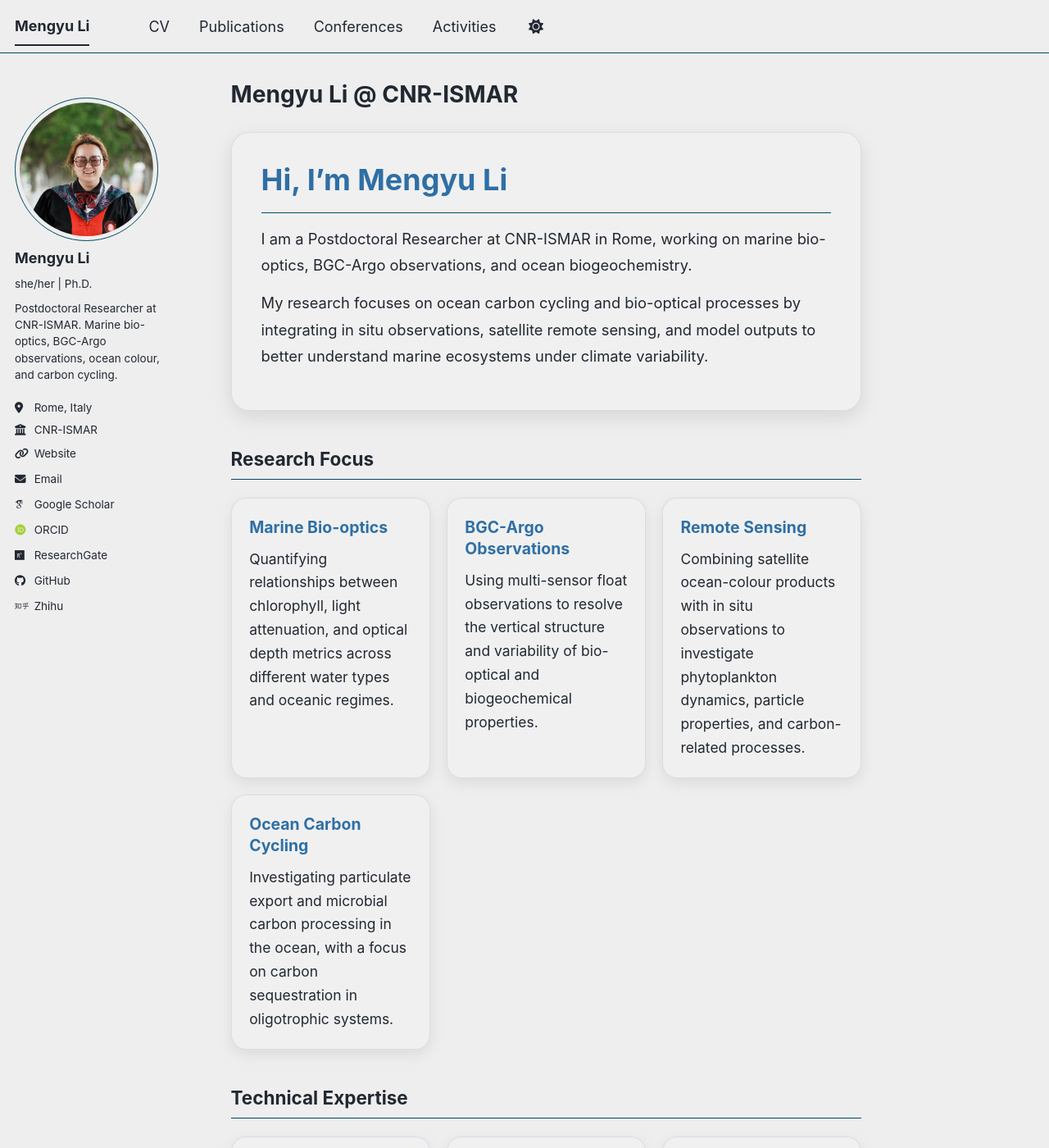
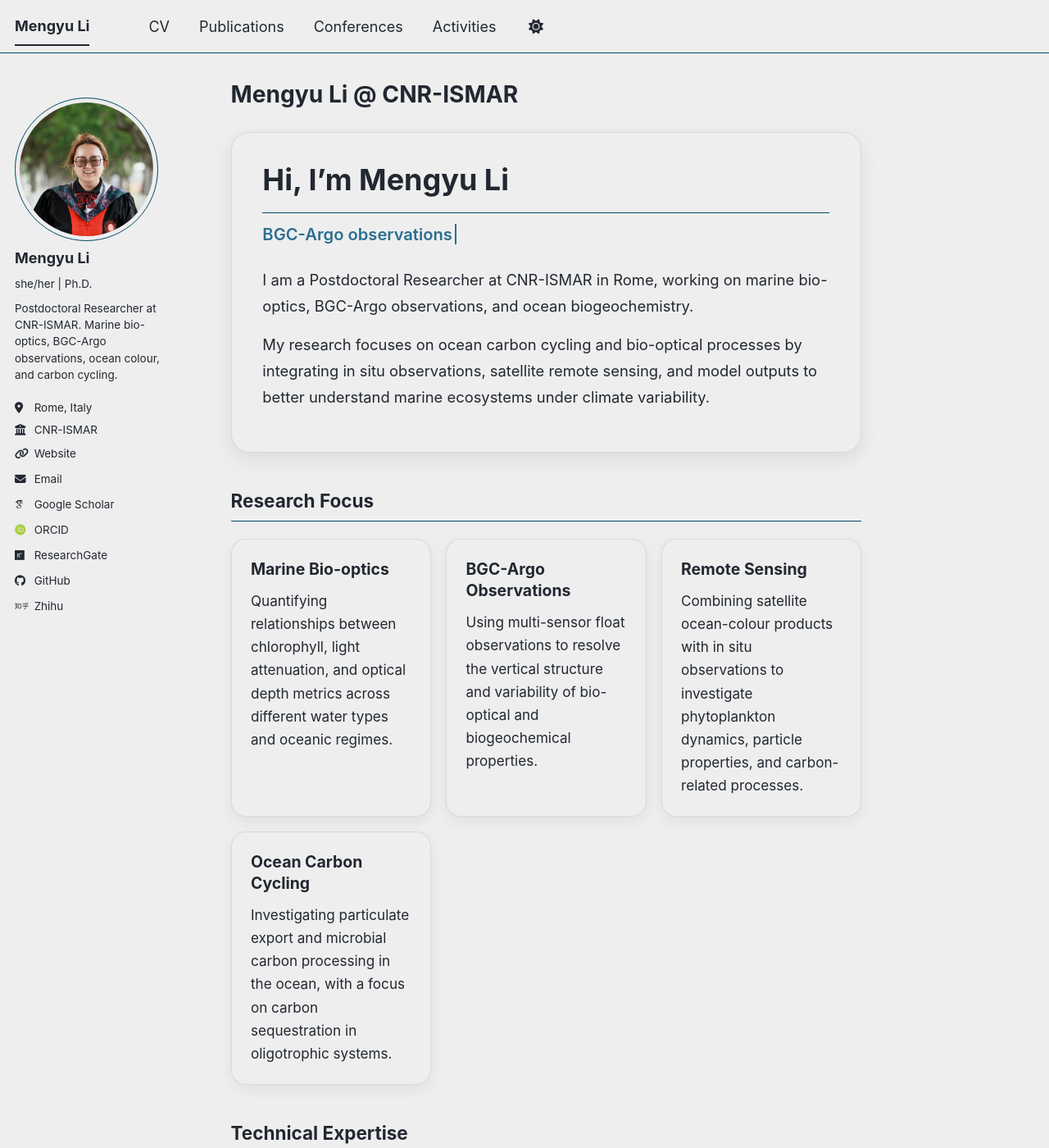
Before and after one commit to MengyuLi15/MengyuLi15.github.io, a Jekyll site: the page built from _pages/about.md, in a window 1280 px wide and 1400 px high. Shown: the whole window at 82% size. Built offline with Jekyll 4.4.1, drawn with Linux system fonts in a browser that asks for light colours; some web fonts are replaced; a script bundle is joined from its source files by our own code; library files that are not in the unit come from our copies; some of the changed lines change nothing that is shown.

Commit message:
Update about.md

```diff
--- a/_pages/about.md
+++ b/_pages/about.md
@@ -8,94 +8,124 @@ redirect_from:
 ---
 
 <style>
+.home-card {
+  padding: 1.5rem 1.6rem;
+  margin: 1.2rem 0;
+  border-radius: 18px;
+  border: 1px solid rgba(120,120,120,0.18);
+  background: var(--global-bg-color, #ffffff);
+  box-shadow: 0 6px 18px rgba(0,0,0,0.06);
+}
+
 .hero-card {
-  background: rgba(255, 255, 255, 0.14);
-  border: 1px solid rgba(120, 160, 200, 0.22);
+  padding: 2rem 2.1rem;
+  margin: 1rem 0 2rem 0;
   border-radius: 22px;
-  padding: 2rem;
-  margin: 1rem 0 2rem 0;
-  box-shadow: 0 8px 24px rgba(0, 0, 0, 0.10);
+  border: 1px solid rgba(120,120,120,0.18);
+  background: var(--global-bg-color, #ffffff);
+  box-shadow: 0 8px 24px rgba(0,0,0,0.08);
   animation: fadeUp 0.7s ease-out;
 }
 
 .hero-card h2 {
   margin-top: 0;
-  margin-bottom: 0.8rem;
+  margin-bottom: 0.6rem;
   font-size: 2rem;
   line-height: 1.2;
-  color: #2f6fa5;
+  color: var(--global-text-color, #222);
+}
+
+.hero-dynamic {
+  min-height: 2rem;
+  margin-bottom: 1rem;
+  font-size: 1.12rem;
+  font-weight: 600;
+  color: #2c6e91;
+}
+
+.hero-dynamic span {
+  border-right: 2px solid #2c6e91;
+  padding-right: 3px;
+  animation: blinkCursor 0.8s infinite;
 }
 
 .hero-card p {
   margin-bottom: 0.8rem;
   font-size: 1.02rem;
   line-height: 1.75;
-  color: inherit;
+  color: var(--global-text-color, #333);
 }
 
 .card-grid {
   display: grid;
   grid-template-columns: repeat(auto-fit, minmax(230px, 1fr));
-  gap: 1.1rem;
+  gap: 1rem;
   margin: 1.2rem 0 2rem 0;
 }
 
 .info-card {
-  background: rgba(255, 255, 255, 0.14);
-  border: 1px solid rgba(120, 160, 200, 0.22);
+  padding: 1.25rem 1.3rem;
   border-radius: 18px;
-  padding: 1.2rem;
-  box-shadow: 0 6px 18px rgba(0, 0, 0, 0.08);
+  border: 1px solid rgba(120,120,120,0.18);
+  background: var(--global-bg-color, #ffffff);
+  box-shadow: 0 6px 18px rgba(0,0,0,0.06);
   transition: transform 0.22s ease, box-shadow 0.22s ease, border-color 0.22s ease;
   animation: fadeUp 0.85s ease-out;
 }
 
 .info-card:hover {
-  transform: translateY(-5px);
-  box-shadow: 0 12px 24px rgba(0, 0, 0, 0.12);
-  border-color: rgba(120, 160, 200, 0.35);
+  transform: translateY(-4px);
+  box-shadow: 0 12px 24px rgba(0,0,0,0.10);
+  border-color: rgba(44,110,145,0.30);
 }
 
-.info-card h3 {
+.info-card h3,
+.address-card h3 {
   margin-top: 0;
   margin-bottom: 0.65rem;
   font-size: 1.08rem;
   line-height: 1.35;
-  color: #2f6fa5;
+  color: var(--global-text-color, #222);
 }
 
 .info-card p {
   margin-bottom: 0;
-  font-size: 0.97rem;
+  font-size: 0.95rem;
   line-height: 1.65;
-  color: inherit;
+  color: var(--global-text-color, #333);
 }
 
 .topic-list {
-  background: rgba(255, 255, 255, 0.10);
-  border: 1px solid rgba(120, 160, 200, 0.20);
+  padding: 1.4rem 1.6rem;
+  margin: 1rem 0 2rem 0;
   border-radius: 18px;
-  padding: 1.2rem 1.4rem;
-  margin: 1rem 0 2rem 0;
-  box-shadow: 0 6px 18px rgba(0, 0, 0, 0.05);
+  border: 1px solid rgba(120,120,120,0.18);
+  background: var(--global-bg-color, #ffffff);
+  box-shadow: 0 6px 18px rgba(0,0,0,0.06);
 }
 
 .topic-list ul {
   margin-bottom: 0;
+  font-size: 0.95rem;
+  line-height: 1.65;
 }
 
 .pub-box {
-  background: rgba(255, 255, 255, 0.10);
-  border-left: 4px solid #5fa8d3;
-  border-radius: 14px;
-  padding: 1rem 1.2rem;
+  padding: 1.2rem 1.4rem;
   margin-top: 1rem;
+  border-radius: 16px;
+  border: 1px solid rgba(120,120,120,0.18);
+  border-left: 4px solid #2c6e91;
+  background: var(--global-bg-color, #ffffff);
+  box-shadow: 0 6px 18px rgba(0,0,0,0.06);
+  font-size: 0.95rem;
+  line-height: 1.6;
 }
 
 .address-wrap {
   display: flex;
   flex-wrap: wrap;
-  gap: 24px;
+  gap: 1.2rem;
   align-items: stretch;
   margin-top: 1rem;
 }
@@ -103,51 +133,47 @@ redirect_from:
 .address-card {
   flex: 1 1 280px;
   min-width: 260px;
-  background: rgba(255, 255, 255, 0.14);
-  border: 1px solid rgba(120, 160, 200, 0.22);
+  padding: 1.4rem 1.5rem;
   border-radius: 18px;
-  padding: 1.3rem 1.4rem;
-  box-shadow: 0 6px 18px rgba(0, 0, 0, 0.08);
-}
-
-.address-card h3 {
-  margin-top: 0;
-  margin-bottom: 0.7rem;
-  font-size: 1.1rem;
-  color: #2f6fa5;
-}
-
-.address-card p {
-  margin: 0 0 0.7rem 0;
-  color: inherit;
+  border: 1px solid rgba(120,120,120,0.18);
+  background: var(--global-bg-color, #ffffff);
+  box-shadow: 0 6px 18px rgba(0,0,0,0.06);
 }
 
 .address-main {
+  margin: 0 0 0.8rem 0;
   font-size: 0.95rem;
   line-height: 1.6;
-}
-
-.address-main strong {
-  font-size: 1rem;
+  color: var(--global-text-color, #333);
 }
 
 .address-meta {
+  margin: 0 0 0.7rem 0;
   font-size: 0.92rem;
+  line-height: 1.55;
+  color: var(--global-text-color-light, #666);
 }
 
 .map-card {
   flex: 1.25 1 360px;
   min-width: 280px;
-  background: rgba(255, 255, 255, 0.14);
-  border: 1px solid rgba(120, 160, 200, 0.22);
+  padding: 0.8rem;
   border-radius: 18px;
-  padding: 0.8rem;
-  box-shadow: 0 6px 18px rgba(0, 0, 0, 0.08);
+  border: 1px solid rgba(120,120,120,0.18);
+  background: var(--global-bg-color, #ffffff);
+  box-shadow: 0 6px 18px rgba(0,0,0,0.06);
 }
 
 .map-card iframe {
   border: 0;
   border-radius: 12px;
+}
+
+.home-card a,
+.info-card a,
+.pub-box a,
+.address-card a {
+  color: var(--global-link-color, #2c6e91);
 }
 
 @keyframes fadeUp {
@@ -161,32 +187,88 @@ redirect_from:
   }
 }
 
+@keyframes blinkCursor {
+  0%, 45% {
+    border-color: #2c6e91;
+  }
+  46%, 100% {
+    border-color: transparent;
+  }
+}
+
 @media (max-width: 768px) {
   .hero-card {
-    padding: 1.4rem 1.2rem;
+    padding: 1.5rem 1.3rem;
     border-radius: 18px;
   }
 
   .hero-card h2 {
-    font-size: 1.55rem;
+    font-size: 1.6rem;
+  }
+
+  .hero-dynamic {
+    font-size: 1rem;
   }
 
   .card-grid {
     grid-template-columns: 1fr;
   }
+}
 
-  .info-card {
-    padding: 1rem;
-  }
+html[data-theme="dark"] .hero-card,
+html[data-theme="dark"] .info-card,
+html[data-theme="dark"] .topic-list,
+html[data-theme="dark"] .pub-box,
+html[data-theme="dark"] .address-card,
+html[data-theme="dark"] .map-card {
+  background: #1e1e1e;
+  border: 1px solid rgba(255,255,255,0.08);
+  box-shadow: 0 6px 18px rgba(0,0,0,0.35);
+}
+
+html[data-theme="dark"] .hero-card h2,
+html[data-theme="dark"] .info-card h3,
+html[data-theme="dark"] .address-card h3 {
+  color: #f1f1f1;
+}
+
+html[data-theme="dark"] .hero-dynamic {
+  color: #7fc7ff;
+}
+
+html[data-theme="dark"] .hero-dynamic span {
+  border-right-color: #7fc7ff;
+}
+
+html[data-theme="dark"] .hero-card p,
+html[data-theme="dark"] .info-card p,
+html[data-theme="dark"] .topic-list,
+html[data-theme="dark"] .pub-box,
+html[data-theme="dark"] .address-main {
+  color: #e2e2e2;
+}
+
+html[data-theme="dark"] .address-meta {
+  color: #c8c8c8;
+}
+
+html[data-theme="dark"] a {
+  color: #7fc7ff;
 }
 </style>
 
 <div class="hero-card">
   <h2>Hi, I’m Mengyu Li</h2>
+
+  <div class="hero-dynamic">
+    <span id="typed-text"></span>
+  </div>
+
   <p>
     I am a Postdoctoral Researcher at CNR-ISMAR in Rome, working on marine bio-optics,
     BGC-Argo observations, and ocean biogeochemistry.
   </p>
+
   <p>
     My research focuses on ocean carbon cycling and bio-optical processes by integrating
     in situ observations, satellite remote sensing, and model outputs to better understand
@@ -194,9 +276,54 @@ redirect_from:
   </p>
 </div>
 
+<script>
+document.addEventListener("DOMContentLoaded", function () {
+  const phrases = [
+    "Marine bio-optics",
+    "BGC-Argo observations",
+    "Ocean colour remote sensing",
+    "Ocean carbon cycling",
+    "Biological and microbial carbon pumps"
+  ];
+
+  const target = document.getElementById("typed-text");
+  let phraseIndex = 0;
+  let charIndex = 0;
+  let deleting = false;
+
+  function typeLoop() {
+    const currentPhrase = phrases[phraseIndex];
+
+    if (!deleting) {
+      target.textContent = currentPhrase.substring(0, charIndex + 1);
+      charIndex++;
+
+      if (charIndex === currentPhrase.length) {
+        deleting = true;
+        setTimeout(typeLoop, 1300);
+        return;
+      }
+    } else {
+      target.textContent = currentPhrase.substring(0, charIndex - 1);
+      charIndex--;
+
+      if (charIndex === 0) {
+        deleting = false;
+        phraseIndex = (phraseIndex + 1) % phrases.length;
+      }
+    }
+
+    setTimeout(typeLoop, deleting ? 45 : 80);
+  }
+
+  typeLoop();
+});
+</script>
+
 ## Research Focus
 
 <div class="card-grid">
+
   <div class="info-card">
     <h3>Marine Bio-optics</h3>
     <p>
@@ -228,11 +355,13 @@ redirect_from:
       with a focus on carbon sequestration in oligotrophic systems.
     </p>
   </div>
+
 </div>
 
 ## Technical Expertise
 
 <div class="card-grid">
+
   <div class="info-card">
     <h3>Data Processing</h3>
     <p>
@@ -264,6 +393,7 @@ redirect_from:
       large-scale analysis of marine biogeochemical processes.
     </p>
   </div>
+
 </div>
 
 ## Selected Research Topics
```
